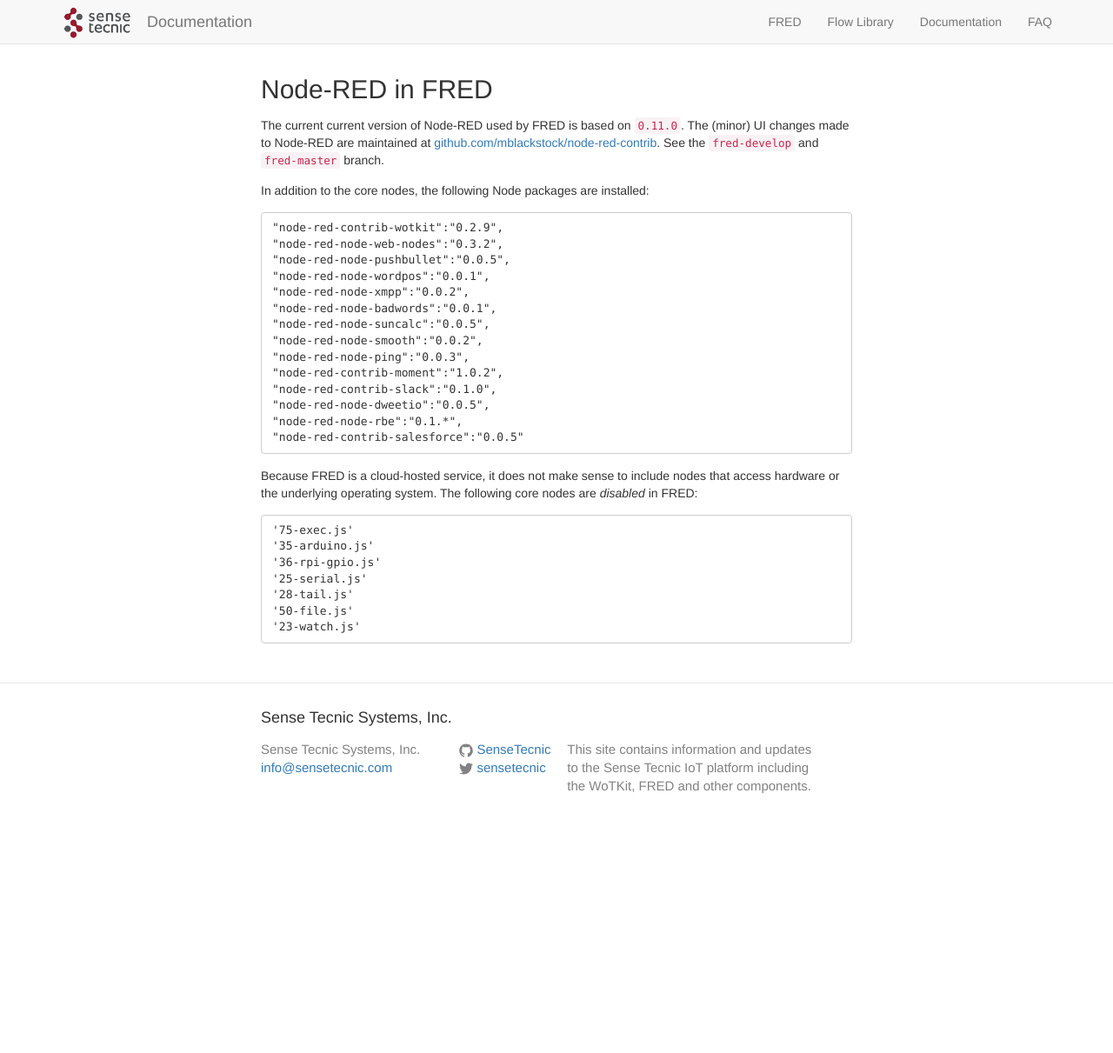
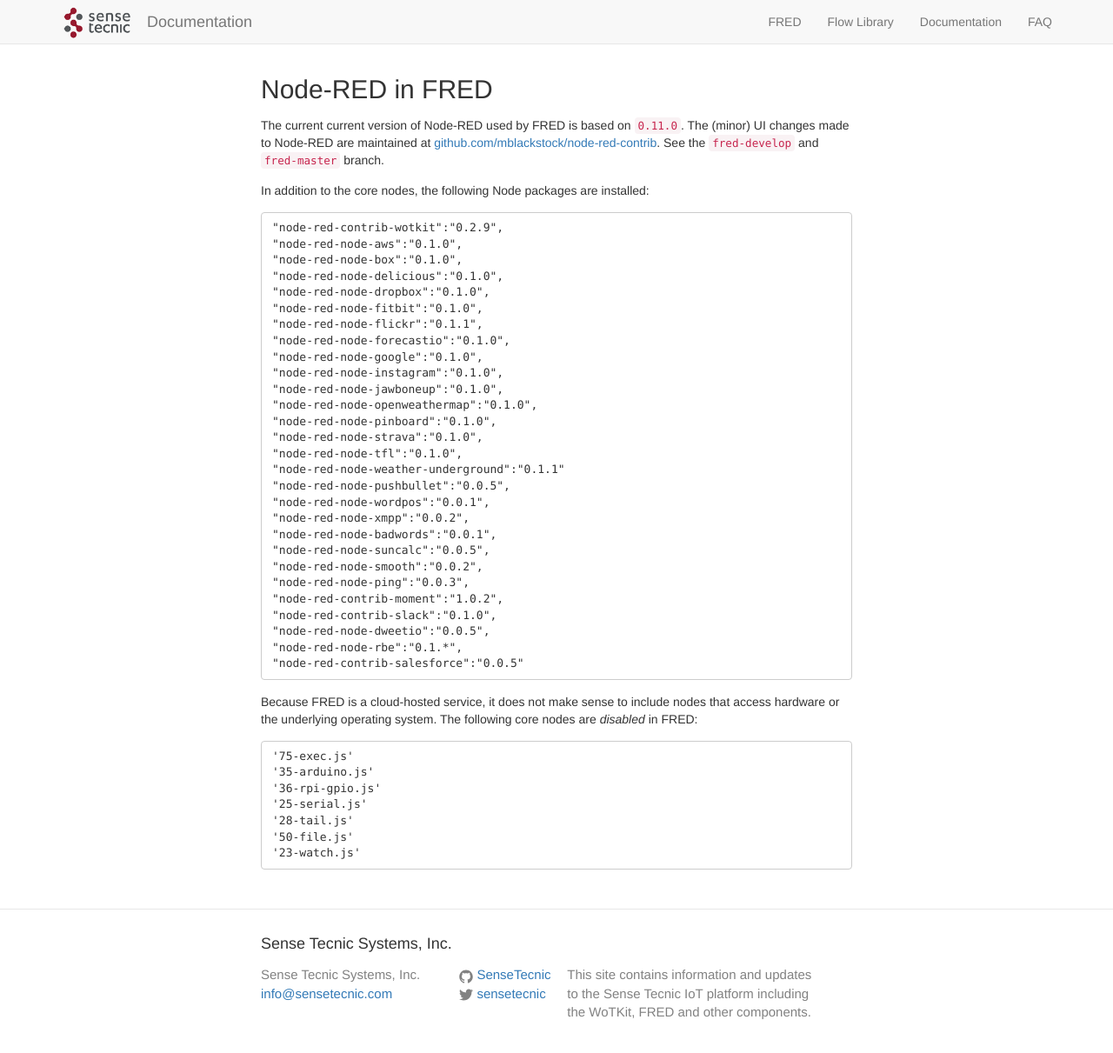
Before and after one commit to SenseTecnic/SenseTecnic.github.io, a Jekyll site: the page built from fred/nodered.md, in a window 1280 px wide and 1235 px high. Shown: the top 1211 px of the window at 87% size. Built offline with Jekyll 4.4.1, drawn with Linux system fonts in a browser that asks for light colours.

Commit message:
added web nodes

```diff
--- a/fred/nodered.md
+++ b/fred/nodered.md
@@ -9,7 +9,21 @@
 In addition to the core nodes, the following Node packages are installed:
 
     "node-red-contrib-wotkit":"0.2.9",
-    "node-red-node-web-nodes":"0.3.2",
+    "node-red-node-aws":"0.1.0",
+    "node-red-node-box":"0.1.0",
+    "node-red-node-delicious":"0.1.0",
+    "node-red-node-dropbox":"0.1.0",
+    "node-red-node-fitbit":"0.1.0",
+    "node-red-node-flickr":"0.1.1",
+    "node-red-node-forecastio":"0.1.0",
+    "node-red-node-google":"0.1.0",
+    "node-red-node-instagram":"0.1.0",
+    "node-red-node-jawboneup":"0.1.0",
+    "node-red-node-openweathermap":"0.1.0",
+    "node-red-node-pinboard":"0.1.0",
+    "node-red-node-strava":"0.1.0",
+    "node-red-node-tfl":"0.1.0",
+    "node-red-node-weather-underground":"0.1.1"
     "node-red-node-pushbullet":"0.0.5",
     "node-red-node-wordpos":"0.0.1",
     "node-red-node-xmpp":"0.0.2",
```
